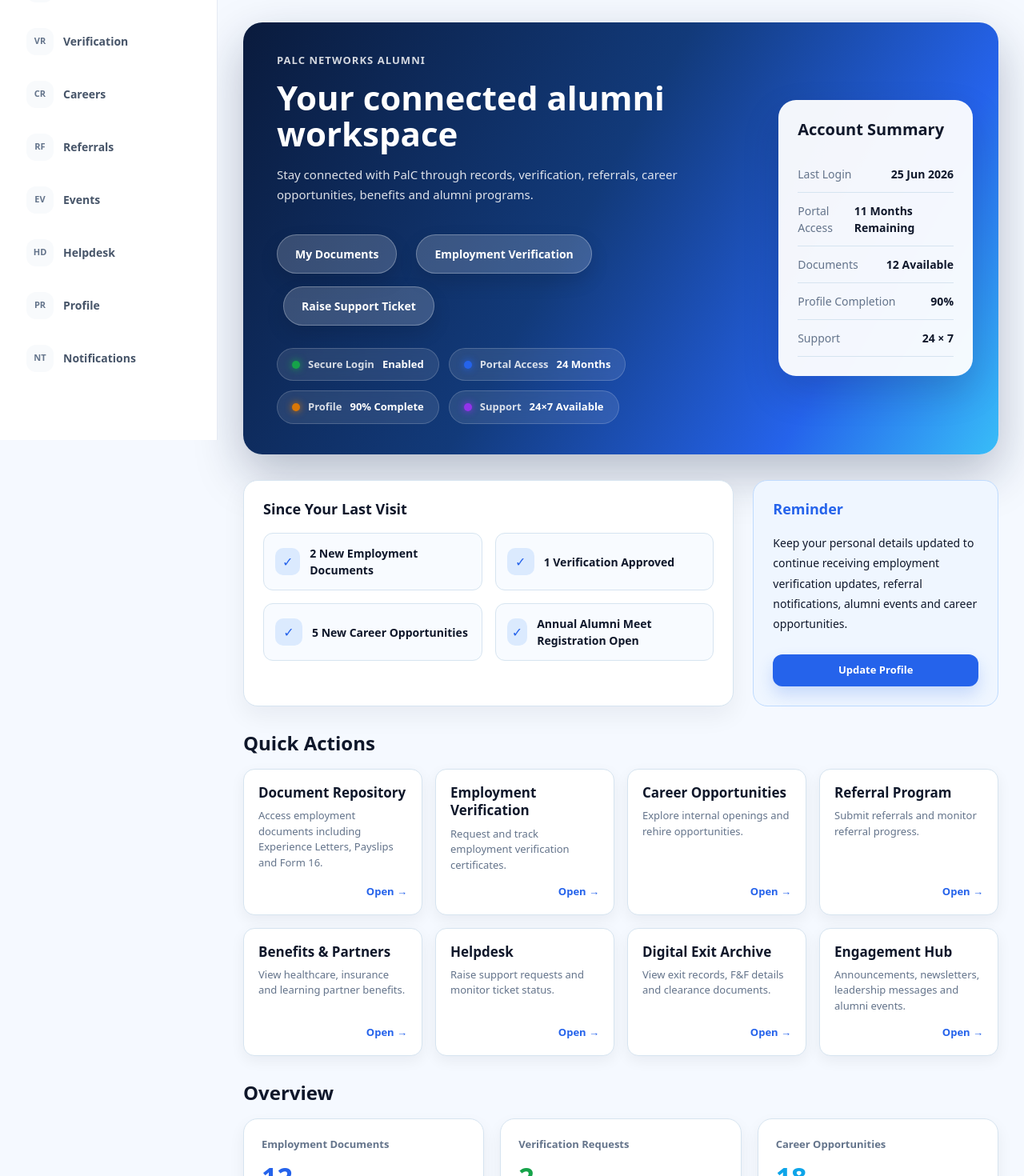
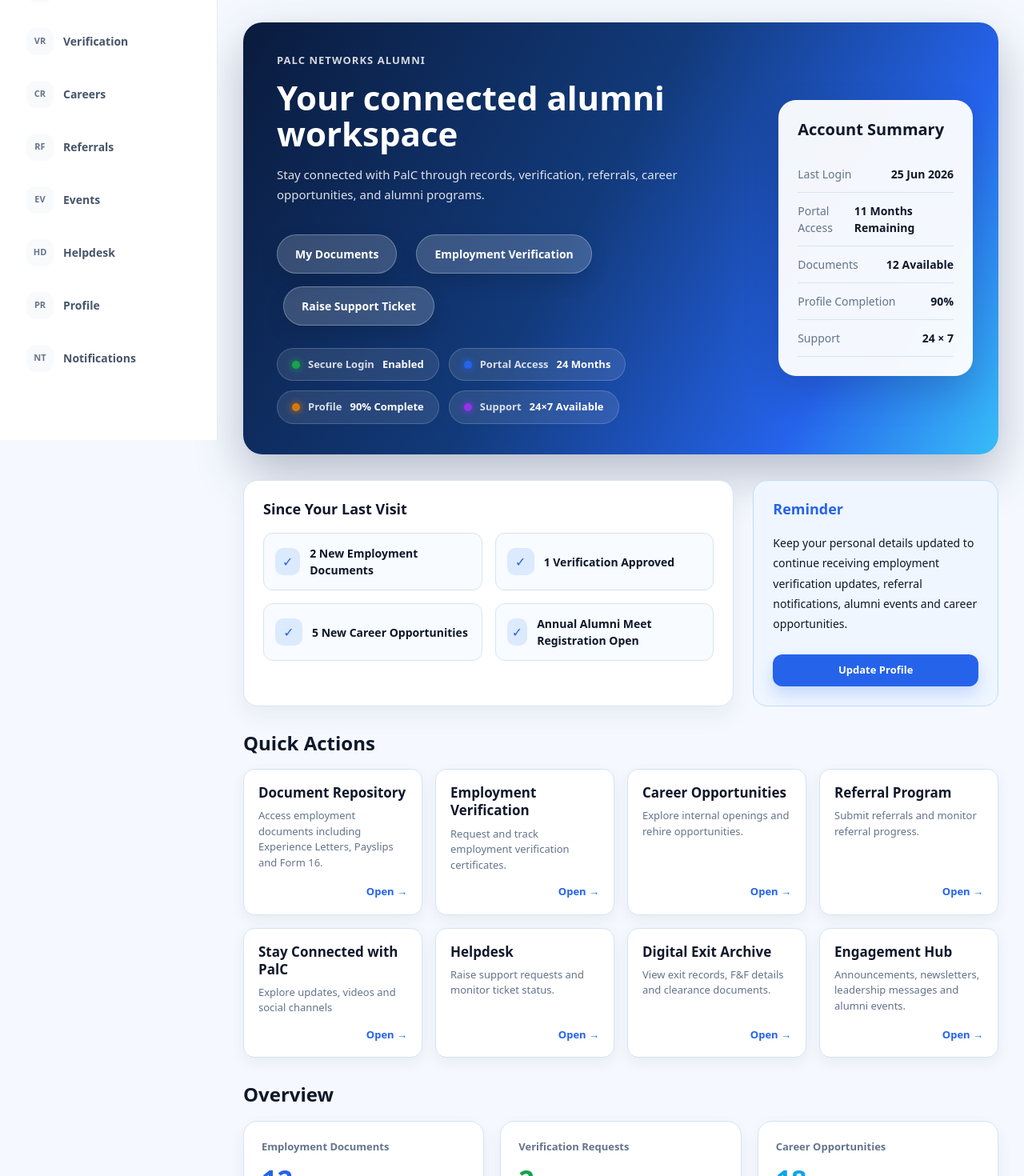
Before and after one commit to yashaswini-cyber/palc-alumni-portal, a React (Vite) app in the folder palc-alumni-portal/: page / in a window 1280 px wide. Shown: the part 250-1720 px from the top of the page at 80% size. Built offline with nearby package versions, Linux system fonts and the light colour scheme.

Commit message:
Removed more repeated functionalities in the dashboard

```diff
--- a/palc-alumni-portal/src/mockData/dashboard.ts
+++ b/palc-alumni-portal/src/mockData/dashboard.ts
@@ -32,9 +32,9 @@ export const quickActions = [
   },
 
   {
-    title: "Benefits & Partners",
+    title: "Stay Connected with PalC",
     description:
-      "View healthcare, insurance and learning partner benefits.",
+      "Explore updates, videos and social channels",
     icon: "🎁",
     route: "/benefits",
   },
--- a/palc-alumni-portal/src/modules/dashboard/DashboardPage.tsx
+++ b/palc-alumni-portal/src/modules/dashboard/DashboardPage.tsx
@@ -168,7 +168,7 @@ export default function DashboardPage() {
               }}
             >
               Stay connected with PalC through records, verification, referrals,
-              career opportunities, benefits and alumni programs.
+              career opportunities, and alumni programs.
             </p>
 
             <div
```
